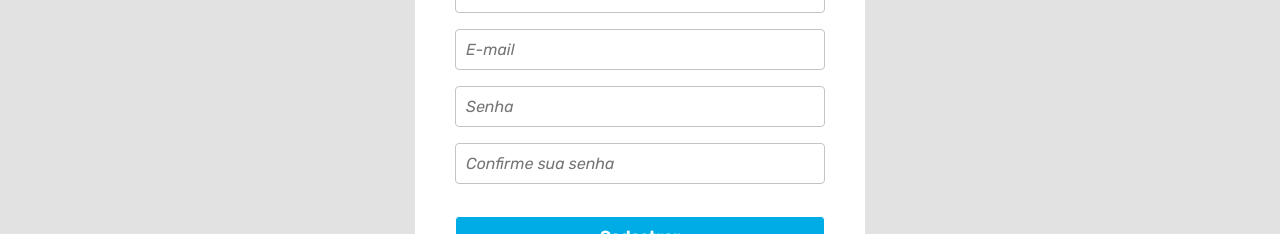
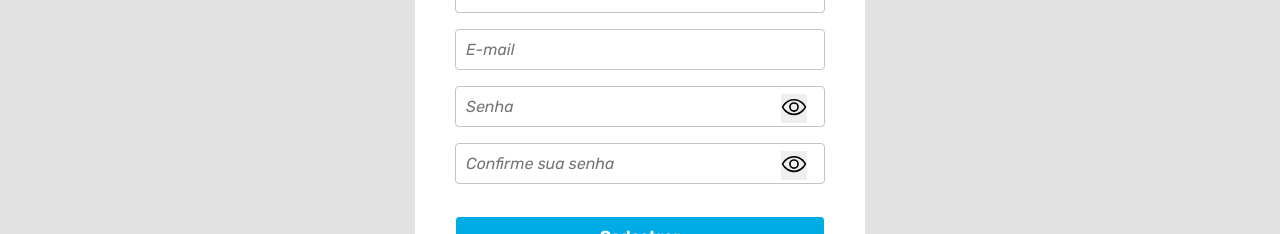
Before and after one commit to zkauansantos/e-commercefe, a Next.js app: page /singin/1 in a window 1280 px wide. Shown: the part 350-584 px from the top of the page. Built offline with nearby package versions, Linux system fonts and the light colour scheme; a web font is replaced by a local one.

Commit message:
criated button show-password

```diff
--- a/src/pages/singin/[path].tsx
+++ b/src/pages/singin/[path].tsx
@@ -4,7 +4,9 @@ import Link from 'next/link';
 import { useRouter } from 'next/router';
 
 import { SubmitHandler } from 'react-hook-form';
-import { FacebookLogo, GoogleLogo } from 'phosphor-react';
+import {
+  Eye, EyeSlash, FacebookLogo, GoogleLogo,
+} from 'phosphor-react';
 
 import { InputErrorSpan } from '@/components/InputErrorSpan';
 
@@ -20,12 +22,14 @@ import {
   Field,
   Wrapper,
 } from '@/styles/pages/SignIn';
+import { useState } from 'react';
 
 export default function SignIn() {
   const { query } = useRouter();
   const { path } = query;
   const isLoginPath = path === 'login';
   const schema = isLoginPath ? singInFormSchema : registerUserFormSchema;
+  const [showPassword, setShowPassword] = useState(false);
 
   const {
     register,
@@ -66,13 +70,38 @@ export default function SignIn() {
             </Field>
 
             <Field error={!!errors.password}>
-              <input type="password" placeholder="Senha" {...register('password')} />
+              <input
+                type={showPassword ? 'text' : 'password'}
+                placeholder="Senha"
+                {...register('password')}
+              />
+              <button
+                type="button"
+                className="show-password"
+                onClick={() => setShowPassword((prev) => !prev)}
+              >
+                {!showPassword ? <Eye size={26} /> : <EyeSlash size={26} />}
+              </button>
+
               {!!errors.password && <InputErrorSpan>{errors.password.message}</InputErrorSpan>}
             </Field>
 
             {!isLoginPath && (
             <Field error={!!errors.passwordConfirmation}>
-              <input type="password" placeholder="Confirme sua senha" {...register('passwordConfirmation')} />
+              <input
+                type={showPassword ? 'text' : 'password'}
+                placeholder="Confirme sua senha"
+                {...register('passwordConfirmation')}
+              />
+
+              <button
+                type="button"
+                className="show-password"
+                onClick={() => setShowPassword((prev) => !prev)}
+              >
+                {!showPassword ? <Eye size={26} /> : <EyeSlash size={26} />}
+              </button>
+
               {!!errors.passwordConfirmation && (
                 <InputErrorSpan>{errors.passwordConfirmation.message}</InputErrorSpan>
               )}
--- a/src/styles/pages/SignIn.ts
+++ b/src/styles/pages/SignIn.ts
@@ -117,6 +117,7 @@ export const Field = styled.label<{ error: boolean }>`
   display: flex;
   flex-direction: column;
   align-items: flex-start;
+  position: relative;
 
   input {
     padding: 1rem;
@@ -132,4 +133,18 @@ export const Field = styled.label<{ error: boolean }>`
       : `1px solid ${theme.colors.light['400']}`
   )};
   }
+
+  .show-password {
+    position: absolute;
+    border: none;
+    right: 5%;
+    top: 43%;
+    cursor: pointer;
+
+    &:hover {
+      svg {
+        opacity: 0.6;
+      }
+    }
+  }
 `;
```
